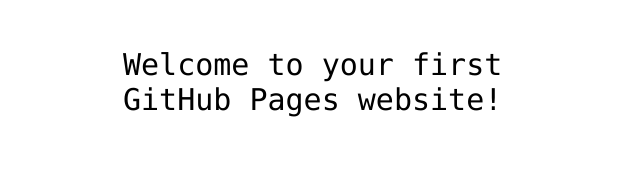
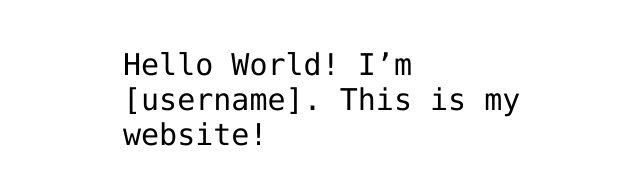
Before and after one commit to GitBinder/GitBinder.github.io, a plain HTML site: page index.html in a window 1280 px wide. Shown: the part 341-526 px from the top of the page, without its empty margins (317-957 px from the left). Drawn offline with Linux system fonts and the light colour scheme.

Commit message:
Update index.html

```diff
--- a/index.html
+++ b/index.html
@@ -11,8 +11,8 @@
 
 <img src="https://octodex.github.com/images/daftpunktocat-thomas.gif" id="octocat" alt="octocat-gif" />
 
-<!-- Change this code here by copy and pasting your template on line 15 -->
-<p>Welcome to your first GitHub Pages website!</p>
+<p>Hello World! I’m [username]. This is my website!</p>
+
 
 </body>
 </html>
```
